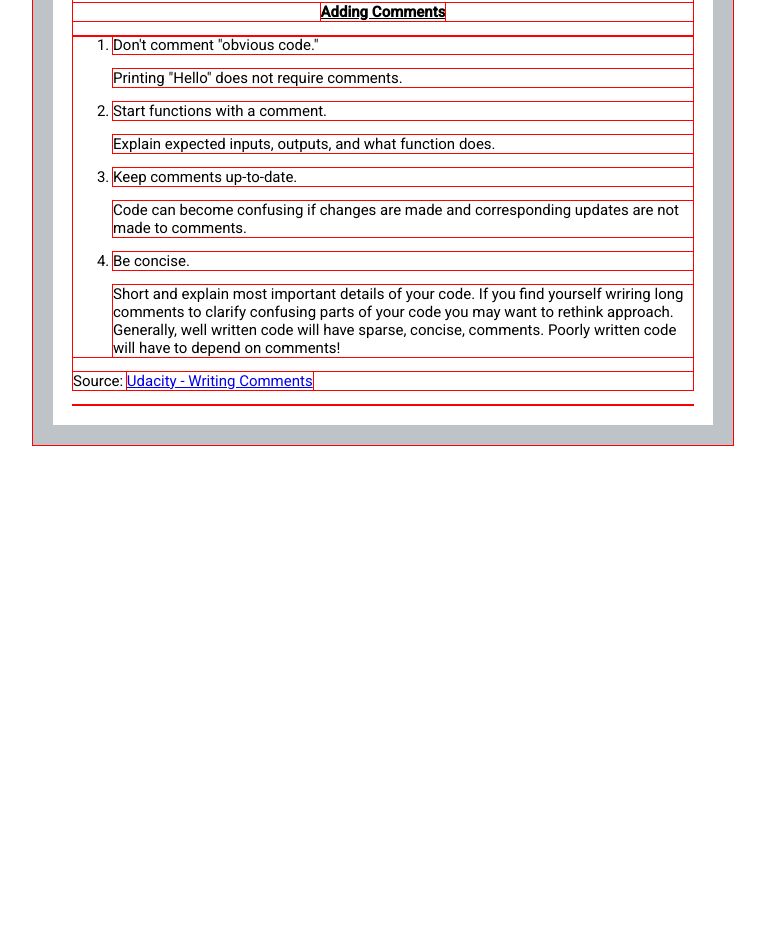
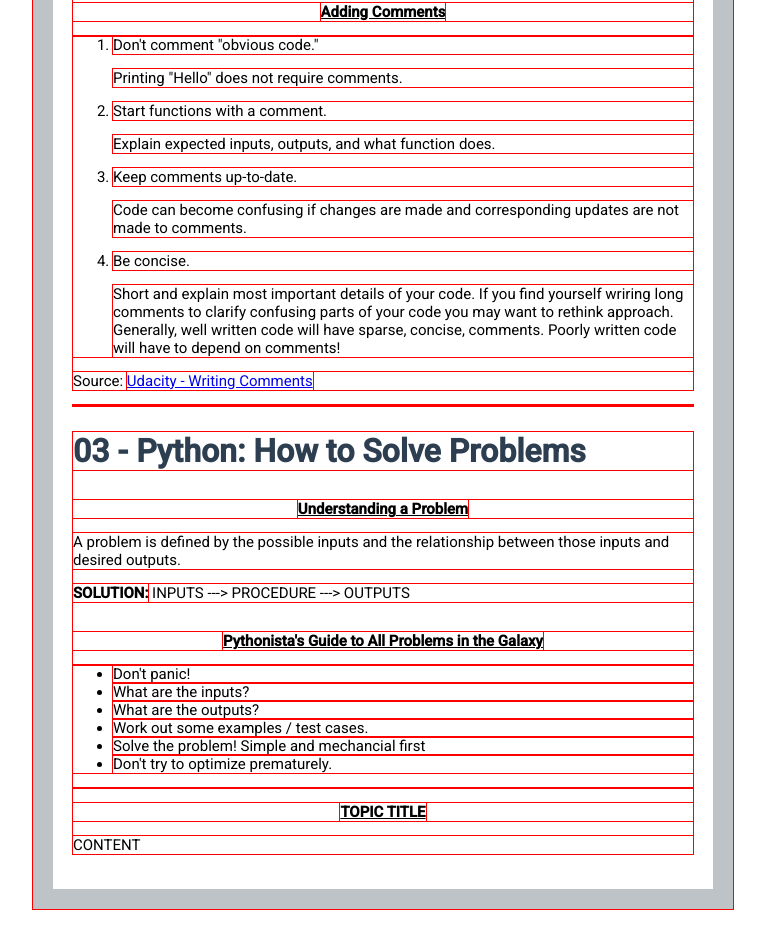
Before and after one commit to mz1290/IPND_Notes, a plain HTML site: page index.html in a window 1280 px wide. Shown: the part 7882-8811 px from the top of the page, without its empty margins (257-1022 px from the left). Before the commit the page ends 8347 px from the top, so only its background shows below. Drawn offline with Linux system fonts and the light colour scheme.

Commit message:
add problem solving notes

```diff
--- a/index.html
+++ b/index.html
@@ -438,6 +438,51 @@
         </div>
     </div>
 
+    <hr>
+
+    <div class="lesson">
+        <h2>03 - Python: How to Solve Problems</h2>
+
+        <div class="lesson-content">
+            <div>
+                <p class="topic">
+                    <strong>Understanding a Problem</strong>
+                </p>
+                <p>
+                    A problem is defined by the possible inputs and the relationship between those inputs and desired outputs.
+                </p>
+                <p>
+                    <strong>SOLUTION:</strong> INPUTS ---> PROCEDURE ---> OUTPUTS
+                </p>
+            </div>
+            <div>
+                <p class="topic">
+                    <strong>Pythonista's Guide to All Problems in the Galaxy</strong>
+                </p>
+                <p>
+                    <ul>
+                        <li>Don't panic!</li>
+                        <li>What are the inputs?</li>
+                        <li>What are the outputs?</li>
+                        <li>Work out some examples / test cases.</li>
+                        <li>Solve the problem! Simple and mechancial first</li>
+                        <li>Don't try to optimize prematurely.</li>
+                    </ul>
+                </p>
+            </div>
+            <div>
+                <p class="topic">
+                    <strong>TOPIC TITLE</strong>
+                </p>
+                <p>
+                    CONTENT
+                </p>
+            </div>
+        </div>
+    </div>
+
+
+
 </body>
 </html>
 
```
